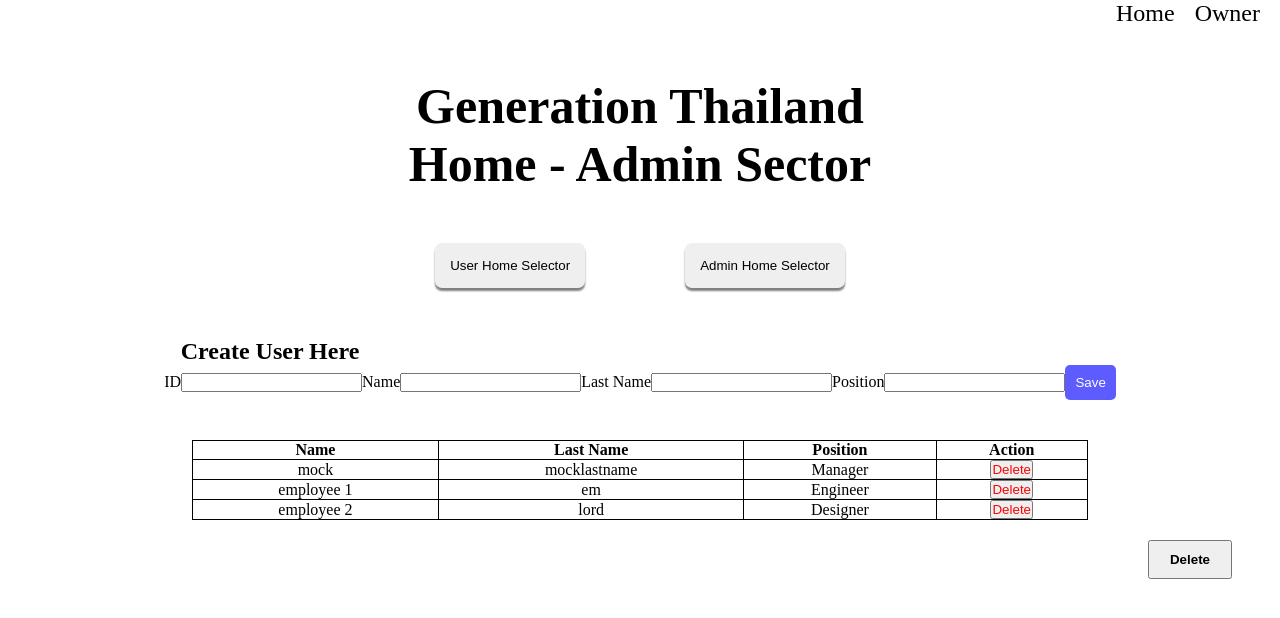
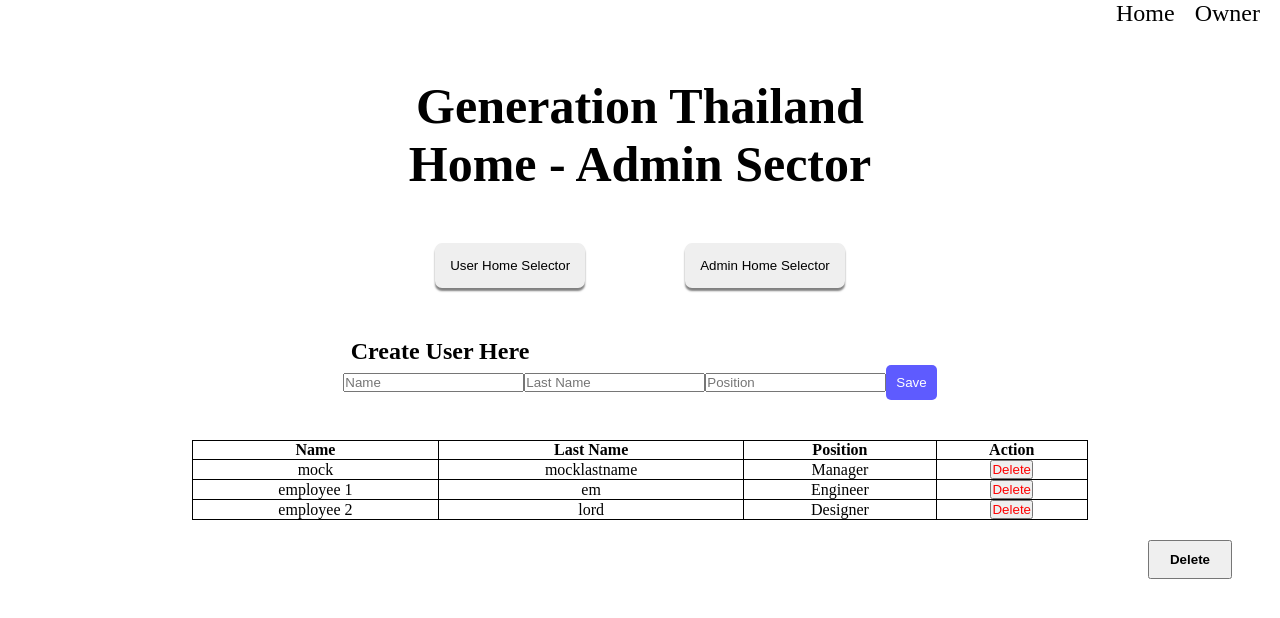
Before and after one commit to ymn-dev/career-changer-react-assessment, a React (Vite) app: page / in a window 1280 px wide. Both pictures are taken after a click on the button "Admin Home Selector". Shown: the top 618 px of the page. Built offline with nearby package versions, Linux system fonts and the light colour scheme.

Commit message:
now autogen ID, remove label to match assessment

```diff
--- a/src/Admin.jsx
+++ b/src/Admin.jsx
@@ -1,7 +1,7 @@
 import React from "react";
 import { useState } from "react";
 const Admin = (props) => {
-  const { employees, setEmployees } = props;
+  const { employees, setEmployees, id, setId } = props;
   const [userData, setUserData] = useState({
     id: "",
     name: "",
@@ -10,8 +10,9 @@ const Admin = (props) => {
   });
   const submitHandle = (event) => {
     event.preventDefault();
-    const newEmployee = userData;
+    const newEmployee = { ...userData, id: id };
     setEmployees([...employees, newEmployee]);
+    setId((previousId) => previousId + 1);
   };
 
   const deleteHandle = (id) => {
@@ -23,8 +24,7 @@ const Admin = (props) => {
     <>
       <h2 className="adminH2">Create User Here</h2>
       <form onSubmit={submitHandle}>
-        <label htmlFor="id">ID</label>
-        <input
+        {/* <input
           required
           type="text"
           name="id"
@@ -32,33 +32,33 @@ const Admin = (props) => {
           onChange={(ev) => {
             setUserData({ ...userData, [ev.target.name]: ev.target.value });
           }}
-        />
-        <label htmlFor="name">Name</label>
+        /> */}
         <input
           required
           type="text"
           name="name"
           id="name"
+          placeholder="Name"
           onChange={(ev) => {
             setUserData({ ...userData, [ev.target.name]: ev.target.value });
           }}
         />
-        <label htmlFor="lastname">Last Name</label>
         <input
           required
           type="text"
           name="lastname"
           id="lastname"
+          placeholder="Last Name"
           onChange={(ev) => {
             setUserData({ ...userData, [ev.target.name]: ev.target.value });
           }}
         />
-        <label htmlFor="position">Position</label>
         <input
           required
           type="text"
           name="position"
           id="position"
+          placeholder="Position"
           onChange={(ev) => {
             setUserData({ ...userData, [ev.target.name]: ev.target.value });
           }}
--- a/src/Home.jsx
+++ b/src/Home.jsx
@@ -27,6 +27,8 @@ const mockEmployees = [
 const Home = () => {
   const [sector, setSector] = useState("guest");
   const [employees, setEmployees] = useState(mockEmployees);
+  //just for auto gen id, start at 3 because last id was '2'
+  const [id, setId] = useState(3);
   useEffect(() => {}, [sector, mockEmployees]);
   return (
     <div className="contentContainer">
@@ -51,7 +53,7 @@ const Home = () => {
         <br />
       </div>
       {sector === "user" && <User employees={employees} />}
-      {sector === "admin" && <Admin employees={employees} setEmployees={setEmployees} />}
+      {sector === "admin" && <Admin employees={employees} setEmployees={setEmployees} id={id} setId={setId} />}
     </div>
   );
 };
--- a/src/style.css
+++ b/src/style.css
@@ -61,7 +61,7 @@ td {
 }
 .adminH2 {
   position: relative;
-  right: 370px;
+  right: 200px;
 }
 
 .ownerContainer {
```
